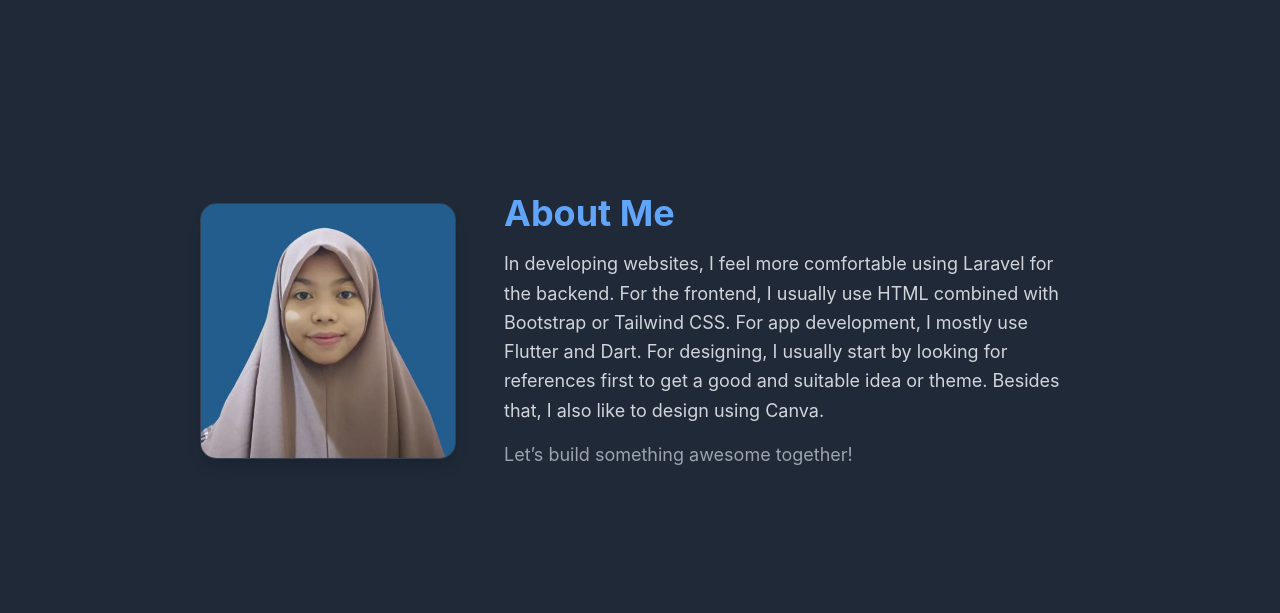
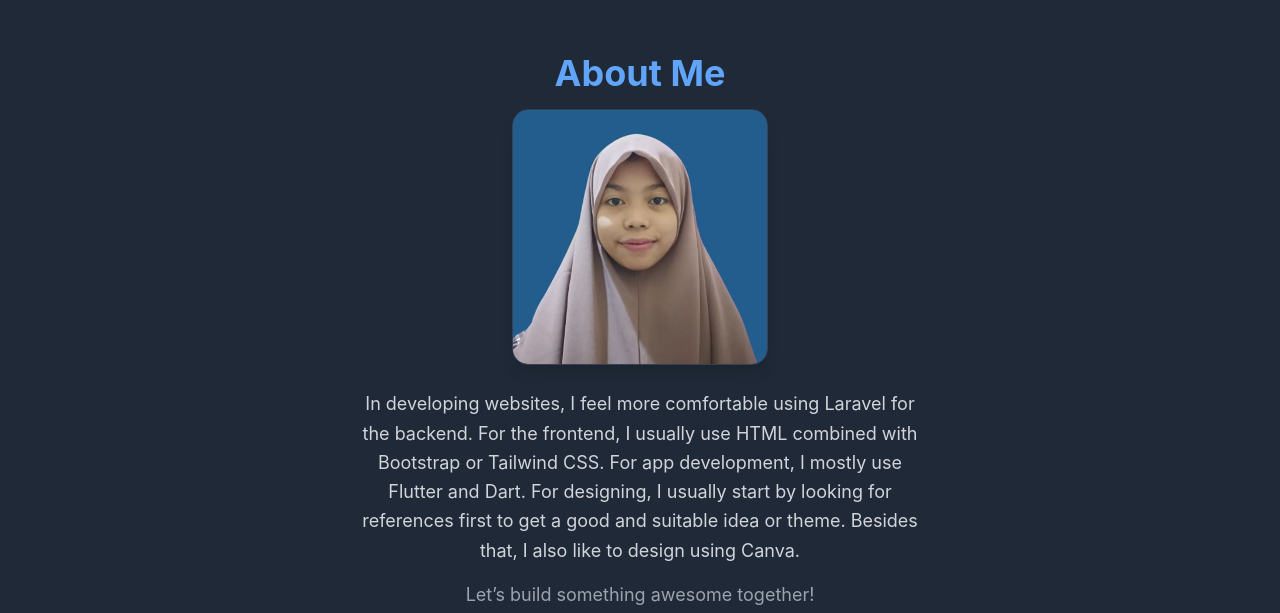
Before and after one commit to HaniNadhiah/Portofolio-Web-Han, a plain HTML site: page index.html in a window 1280 px wide. Shown: the part 869-1482 px from the top of the page. Drawn offline with nearby package versions, Linux system fonts and the light colour scheme.

Commit message:
index.html

```diff
--- a/index.html
+++ b/index.html
@@ -75,15 +75,20 @@
 
   <!-- About Section -->
   <section id="about"
-    class="min-h-screen flex flex-col md:flex-row items-center justify-center px-6 py-20 gap-12 bg-gray-800 text-white">
+    class="min-h-screen flex flex-col items-center justify-center px-6 py-20 gap-6 bg-gray-800 text-white">
+
+    <div class="max-w-xl text-center animate-slide-up">
+      <!-- Judul -->
+      <h3 class="text-3xl md:text-4xl font-bold mb-4 text-blue-400">About Me</h3>
+
+      <!-- Foto setelah judul -->
       <div
-      class="w-48 h-48 md:w-64 md:h-64 rounded-2xl overflow-hidden shadow-lg border border-gray-700 transition duration-300 hover:border-blue-500 hover:shadow-[0_0_20px_#3b82f6] hover:-translate-y-2 animate-fade-in">
+        class="w-48 h-48 md:w-64 md:h-64 mx-auto mb-6 rounded-2xl overflow-hidden shadow-lg border border-gray-700 transition duration-300 hover:border-blue-500 hover:shadow-[0_0_20px_#3b82f6] hover:-translate-y-2 animate-fade-in">
         <img src="image/foto aku.jpg" alt="Hani Nadhiah"
           class="w-full h-full object-cover hover:scale-105 transition-transform duration-300" />
       </div>
 
-    <div class="max-w-xl text-center md:text-left text-container animate-slide-up">
-      <h3 class="text-3xl md:text-4xl font-bold mb-4 text-blue-400">About Me</h3>
+      <!-- Paragraf deskripsi -->
       <p class="text-lg text-gray-300 mb-4 leading-relaxed">
         In developing websites, I feel more comfortable using Laravel for the backend. For the frontend, I usually use
         HTML combined with Bootstrap or Tailwind CSS. For app development, I mostly use Flutter and Dart. For designing,
@@ -95,6 +100,7 @@
       </p>
     </div>
   </section>
+
 
   <!-- Skills Section -->
   <section id="skills" class="py-16 bg-gradient-to-b from-gray-900 via-gray-800 to-gray-900">
```
Lines whose indentation alone changed are shown as unchanged.
